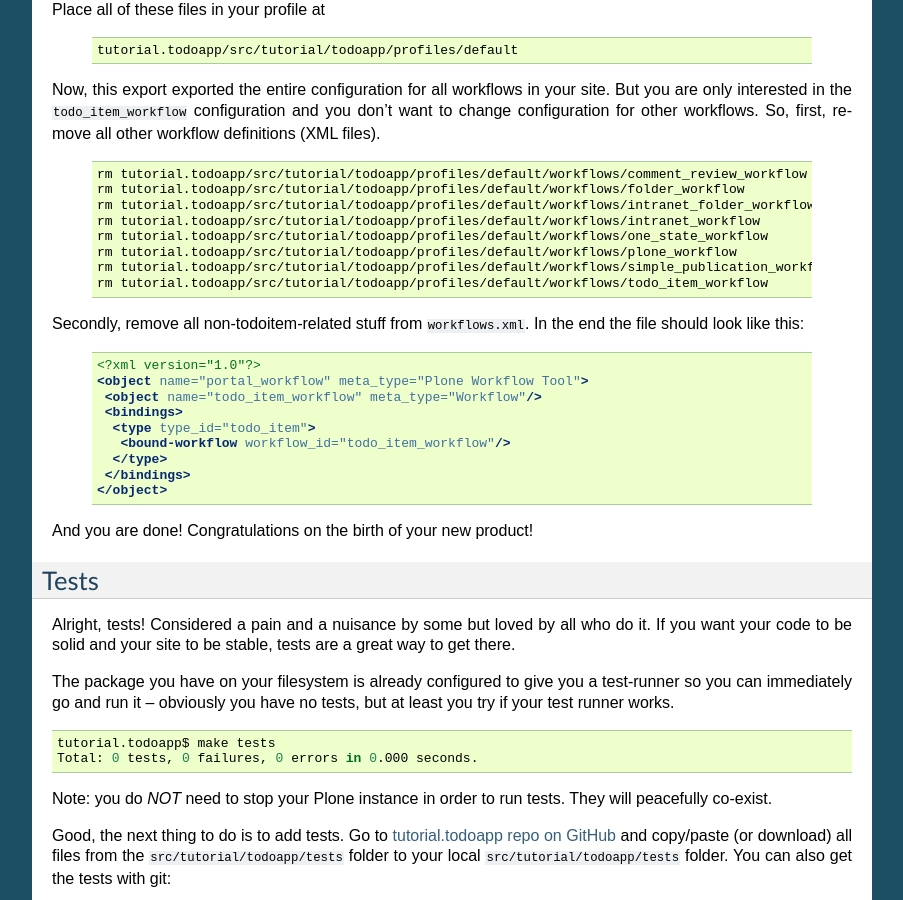
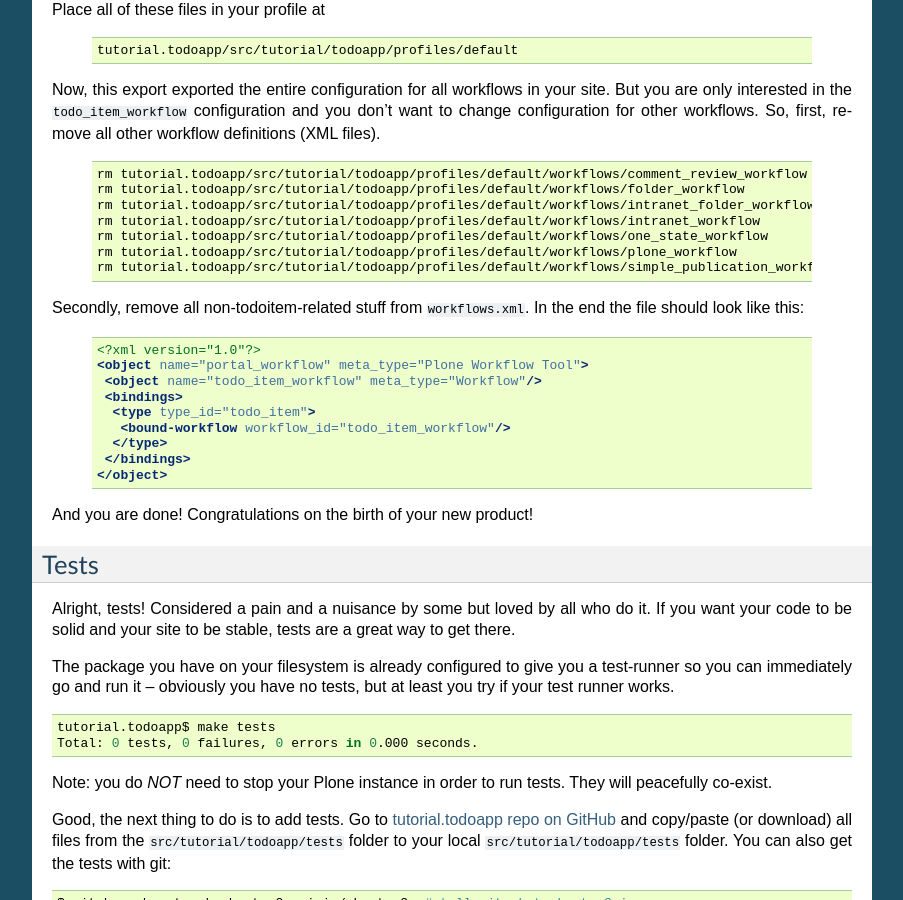
Before and after one commit to collective/tutorial.todoapp, a Sphinx documentation site: the page built from docs/chapter_2.rst, in a window 1280 px wide and 900 px high, scrolled down 4042 px. Shown: the whole window, without its empty margins (198-1101 px from the left). Built offline with Sphinx 7.4.7, drawn with Linux system fonts in a browser that asks for light colours.

Commit message:
the todo_item_workflow shoud not be removed

```diff
--- a/docs/chapter_2.rst
+++ b/docs/chapter_2.rst
@@ -173,7 +173,6 @@ remove all other workflow definitions (XML files).
     rm tutorial.todoapp/src/tutorial/todoapp/profiles/default/workflows/one_state_workflow
     rm tutorial.todoapp/src/tutorial/todoapp/profiles/default/workflows/plone_workflow
     rm tutorial.todoapp/src/tutorial/todoapp/profiles/default/workflows/simple_publication_workflow
-    rm tutorial.todoapp/src/tutorial/todoapp/profiles/default/workflows/todo_item_workflow
 
 Secondly, remove all non-todoitem-related stuff from ``workflows.xml``. In the
 end the file should look like this:
```
